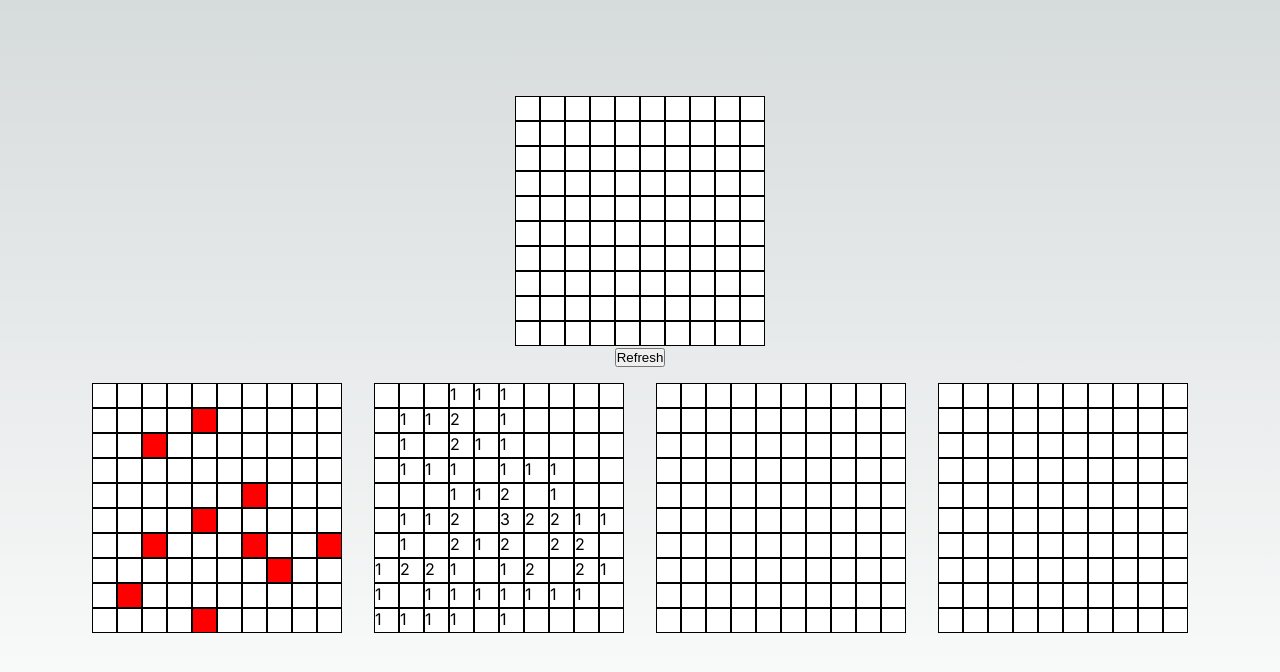
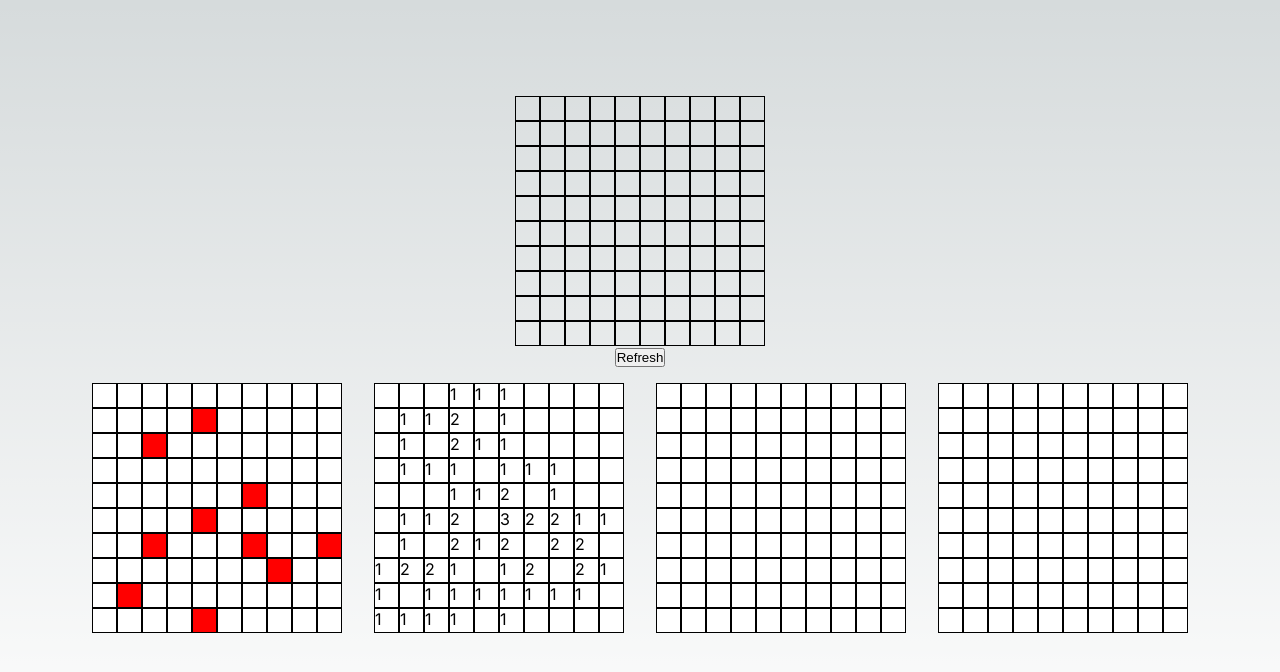
Before and after one commit to svhelp/Minesweeper, a Next.js app: page / in a window 1280 px wide. Shown: the top 672 px of the page. Built offline with nearby package versions, Linux system fonts and the light colour scheme.

Commit message:
- refactoring;

```diff
--- a/src/app/page.tsx
+++ b/src/app/page.tsx
@@ -1,11 +1,11 @@
-import { Board } from '../components/Board'
+import { GameContainer } from '../components/GameContainer'
 import styles from './page.module.css'
 
 export default function Home() {
   return (
     <main className={styles.main}>
       <div>
-        <Board />
+        <GameContainer />
       </div>
     </main>
   )
--- a/src/components/Board.styles.ts
+++ b/src/components/Board.styles.ts
@@ -1,7 +1,6 @@
 import styled from "styled-components";
 
-export const GameContainer = styled.div`
+export const BoardRow = styled.div`
     display: flex;
-    flex-direction: column;
-    align-items: center;
+    flex-direction: row;
 `
--- a/src/components/Board.tsx
+++ b/src/components/Board.tsx
@@ -1,87 +1,28 @@
-"use client";
-
 import { IBoardState } from "@/domain/IBoardState";
-import { DefaultBoardSize, DefaultBobmsQty, shuffle } from "@/features";
-import { useEffect, useState } from "react";
-import { DebugBoard, DebugBoardType } from "./DebugBoard";
-import { DebugBoardsContainer } from "./DebugBoard.styles";
-import { GameContainer } from "./Board.styles";
+import { BoardRow } from "./Board.styles";
+import { ClosedCell, OpenedCell } from "./Cell.styles";
 
 interface IBoardProps {
-
+    board?: IBoardState;
+    onOpenCell: (x: number, y: number) => void;
 }
 
-export const Board = (props: IBoardProps) => {
-    const [ board, setBoard ] = useState<IBoardState | undefined>(null);
-
-    useEffect(() => {
-        const initBoard = shuffle(DefaultBoardSize, DefaultBobmsQty);
-        setBoard(initBoard);
-    }, []);
-
-    const restart = () => {
-        const initBoard = shuffle(DefaultBoardSize, DefaultBobmsQty);
-        setBoard(initBoard);
-    }
-
-    const onOperCell = (x: number, y: number) => {
-        if (!board) {
-            return;
-        }
-
-        const initBoard: IBoardState = { ...board };
-
-        initBoard.cells[x][y] = {
-            ...initBoard.cells[x][y],
-            isOpen: true,
-        };
-
-        setBoard(initBoard);
+export const Board = ({ board, onOpenCell }: IBoardProps) => {
+    if (!board){
+        return <div>No board yet.</div>
     }
 
     return (
-        <GameContainer>
         <div>
             {board?.cells.map((row, x) => (
-                    <div style={{
-                        display: "flex",
-                        flexDirection: "row"
-                    }}>
+                <BoardRow>
                     {row.map((cell, y) =>
                         cell.isOpen
-                            ? (<div style={{
-                                border: "1px solid black",
-                                background: cell.isBomb ? "red" : "grey",
-                                height: "25px",
-                                width: "25px",
-                            }}>
-                                {!cell.isBomb && cell.bombsAround !== 0 &&
-                                    cell.bombsAround}
-                            </div>)
-                            : (<div style={{
-                                border: "1px solid black",
-                                background: "white",
-                                height: "25px",
-                                width: "25px",
-                            }}
-                                onClick={() => onOperCell(x, y)}>
-
-                            </div>)
+                            ? <OpenedCell isBomb={cell.isBomb} bombsAround={cell.bombsAround} />
+                            : <ClosedCell onClick={() => onOpenCell(x, y)} />
                     )}
-                    </div>
+                </BoardRow>
             ))}
         </div>
-
-            <div>
-                <button onClick={restart}>Refresh</button>
-            </div>
-
-            <DebugBoardsContainer>
-                <DebugBoard board={board} type={DebugBoardType.Bomb} />
-                <DebugBoard board={board} type={DebugBoardType.BobmsAround} />
-                <DebugBoard board={board} type={DebugBoardType.Opened} />
-                <DebugBoard board={board} type={DebugBoardType.Marked} />
-            </DebugBoardsContainer>
-        </GameContainer>
     );
 }
--- /dev/null
+++ b/src/components/Cell.styles.ts
@@ -0,0 +1,28 @@
+import styled, { css } from "styled-components";
+
+interface OpenedCellProps {
+    isBomb: boolean;
+    bombsAround: number;
+}
+
+export const BaseCell = css`
+    border: 1px solid black;
+    height: 25px;
+    width: 25px;
+`;
+
+export const ClosedCell = styled.div`
+    ${BaseCell}
+
+    background: "white";
+`
+
+export const OpenedCell = styled.div<OpenedCellProps>`
+    ${BaseCell}
+
+    background: ${({ isBomb }) => isBomb ? "red" : "grey"};
+
+    ::after {
+        content: "${({ isBomb, bombsAround }) => !!bombsAround && !isBomb && bombsAround}";
+    }
+`
--- /dev/null
+++ b/src/components/GameContainer.styles.ts
@@ -0,0 +1,15 @@
+import styled from "styled-components";
+
+export const MainContainer = styled.div`
+    display: flex;
+    flex-direction: column;
+    align-items: center;
+`
+
+export const DebugBoardsContainer = styled.div`
+    display: flex;
+
+    > div {
+        margin: 16px;
+    }
+`
--- /dev/null
+++ b/src/components/GameContainer.tsx
@@ -0,0 +1,61 @@
+"use client";
+
+import { IBoardState } from "@/domain/IBoardState";
+import { DefaultBoardSize, DefaultBobmsQty, shuffle } from "@/features";
+import { useEffect, useState } from "react";
+import { DebugBoardsContainer, MainContainer } from "./GameContainer.styles";
+import { Board } from "./Board";
+import { DebugBoard, DebugBoardType } from "./debug/DebugBoard";
+
+interface IGameContainerProps {
+
+}
+
+export const GameContainer = (props: IGameContainerProps) => {
+    const [ board, setBoard ] = useState<IBoardState | undefined>(undefined);
+
+    useEffect(() => {
+        const initBoard = shuffle(DefaultBoardSize, DefaultBobmsQty);
+        setBoard(initBoard);
+    }, []);
+
+    const restart = () => {
+        const initBoard = shuffle(DefaultBoardSize, DefaultBobmsQty);
+        setBoard(initBoard);
+    }
+
+    const onOpenCell = (x: number, y: number) => {
+        if (!board) {
+            return;
+        }
+
+        const initBoard: IBoardState = { ...board };
+
+        initBoard.cells[x][y] = {
+            ...initBoard.cells[x][y],
+            isOpen: true,
+        };
+
+        setBoard(initBoard);
+    }
+
+    return (
+        <MainContainer>
+            <Board
+                board={board}
+                onOpenCell={onOpenCell}
+            />
+
+            <div>
+                <button onClick={restart}>Refresh</button>
+            </div>
+
+            <DebugBoardsContainer>
+                <DebugBoard board={board} type={DebugBoardType.Bomb} />
+                <DebugBoard board={board} type={DebugBoardType.BobmsAround} />
+                <DebugBoard board={board} type={DebugBoardType.Opened} />
+                <DebugBoard board={board} type={DebugBoardType.Marked} />
+            </DebugBoardsContainer>
+        </MainContainer>
+    );
+}
--- a/src/components/DebugBoard.tsx
+++ b/src/components/debug/DebugBoard.tsx
@@ -1,5 +1,6 @@
 import { IBoardState } from "@/domain/IBoardState";
 import { DebugBoardCell } from "./DebugBoardCell";
+import { BoardRow } from "../Board.styles";
 
 export enum DebugBoardType {
     Bomb,
@@ -21,14 +22,11 @@ export const DebugBoard = ({board, type}: DebugBoard) => {
     return (
         <div>
             {board.cells.map(row => (
-                <div style={{
-                    display: "flex",
-                    flexDirection: "row"
-                }}>
+                <BoardRow>
                     {row.map(cell => (
                         <DebugBoardCell cell={cell} type={type} />)
                     )}
-                </div>
+                </BoardRow>
             ))}
         </div>
     );
--- a/src/components/DebugBoard.styles.tsx
+++ b/src/components/debug/DebugBoardCell.styles.tsx
@@ -1,4 +1,5 @@
-import styled, { css } from "styled-components";
+import styled from "styled-components";
+import { BaseCell } from "../Cell.styles";
 
 interface DebugBombCellProps {
     isBomb: boolean;
@@ -16,12 +17,6 @@ interface DebugBombsAroundCellProps {
     isBomb: boolean;
     bombsAround: number;
 }
-
-const BaseCell = css`
-    border: 1px solid black;
-    height: 25px;
-    width: 25px;
-`;
 
 export const DebugBombCell = styled.div<DebugBombCellProps> `
     ${BaseCell}
@@ -50,11 +45,3 @@ export const DebugBombAroundCell = styled.div<DebugBombsAroundCellProps> `
         content: "${({ isBomb, bombsAround }) => !!bombsAround && !isBomb && bombsAround}";
     }
 `;
-
-export const DebugBoardsContainer = styled.div`
-    display: flex;
-
-    > div {
-        margin: 16px;
-    }
-`
--- a/src/components/DebugBoardCell.tsx
+++ b/src/components/debug/DebugBoardCell.tsx
@@ -1,11 +1,12 @@
 import { ICell } from "@/domain/ICell";
-import { DebugBombCell, DebugOpenedCell, DebugMarkedCell, DebugBombAroundCell } from "./DebugBoard.styles";
+import { DebugBombCell, DebugOpenedCell, DebugMarkedCell, DebugBombAroundCell } from "./DebugBoardCell.styles";
 import { DebugBoardType } from "./DebugBoard";
 
 interface IDebugBoardCellProps {
     cell: ICell;
     type: DebugBoardType;
 }
+
 export const DebugBoardCell = ({ cell, type }: IDebugBoardCellProps) => {
     if (type === DebugBoardType.Bomb) {
         return (
```
Lines whose indentation alone changed are shown as unchanged.
